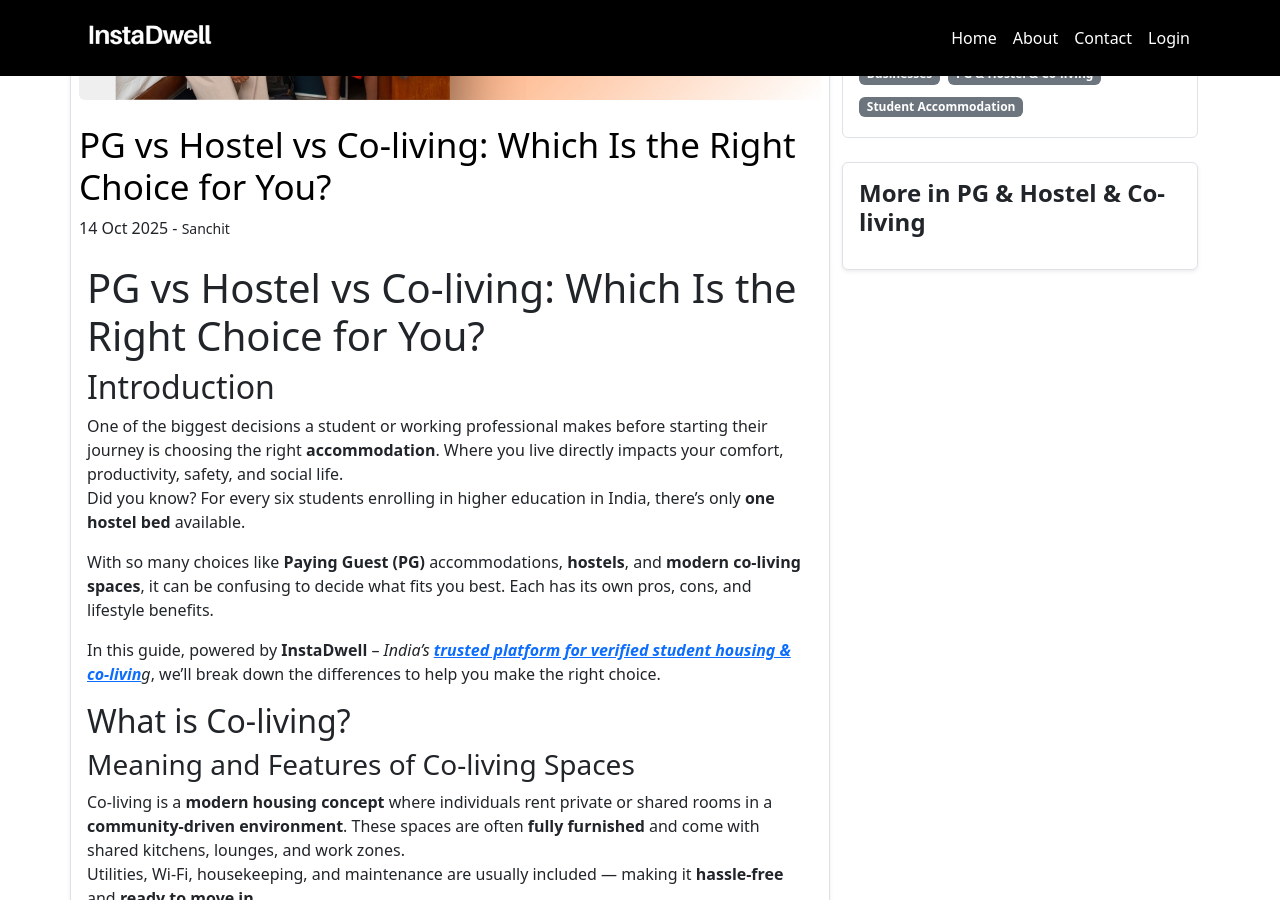
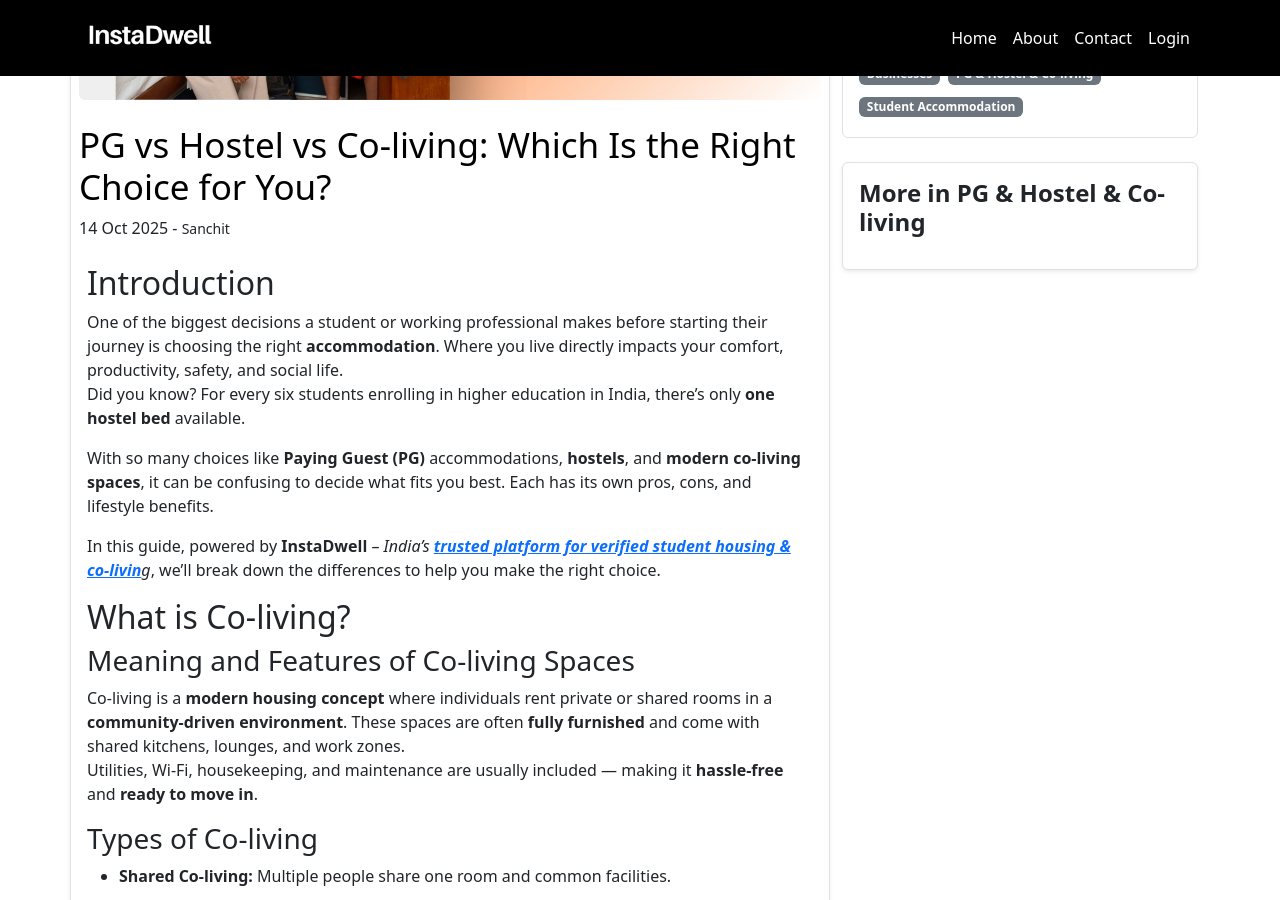
Before and after one commit to instadw/instadwell-blog, a Jekyll site: the page built from _posts/2025-10-14-2025-10-14-pg-vs-hostel-vs-co-living-which-is-the-right-choice-for-you.md, in a window 1280 px wide and 900 px high, scrolled down 393 px. Built offline with Jekyll 4.4.1, drawn with Linux system fonts in a browser that asks for light colours.

Commit message:
Update Blog “2025-10-14-2025-10-14-pg-vs-hostel-vs-co-living-which-is-the-right-choice-for-you”

```diff
--- a/_posts/2025-10-14-2025-10-14-pg-vs-hostel-vs-co-living-which-is-the-right-choice-for-you.md
+++ b/_posts/2025-10-14-2025-10-14-pg-vs-hostel-vs-co-living-which-is-the-right-choice-for-you.md
@@ -11,8 +11,6 @@ author: Sanchit
 category: PG & Hostel & Co-living
 date: 2025-10-14T09:14:00.000+05:30
 ---
-
-# PG vs Hostel vs Co-living: Which Is the Right Choice for You?
 
 ## Introduction
 
```
